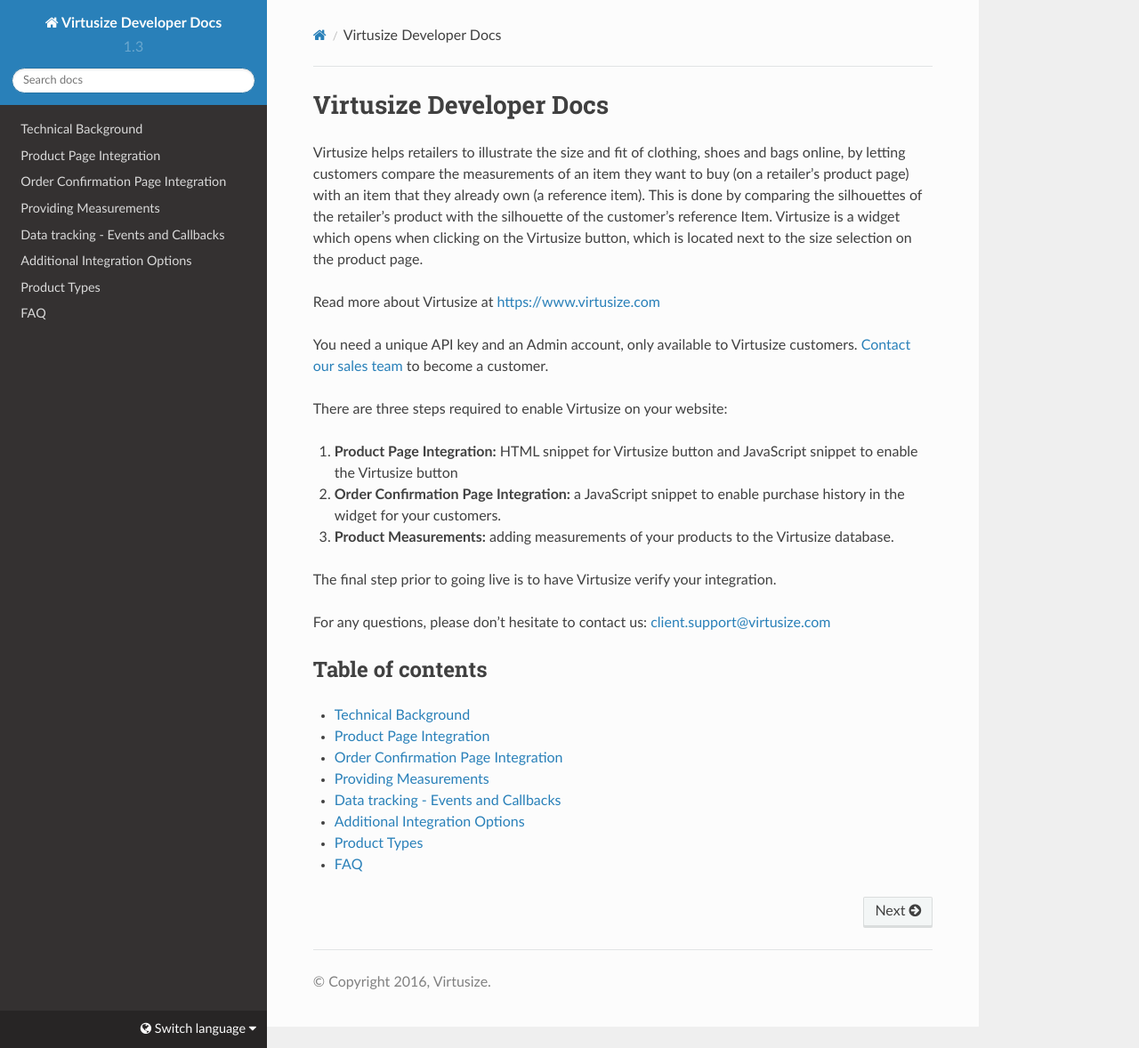
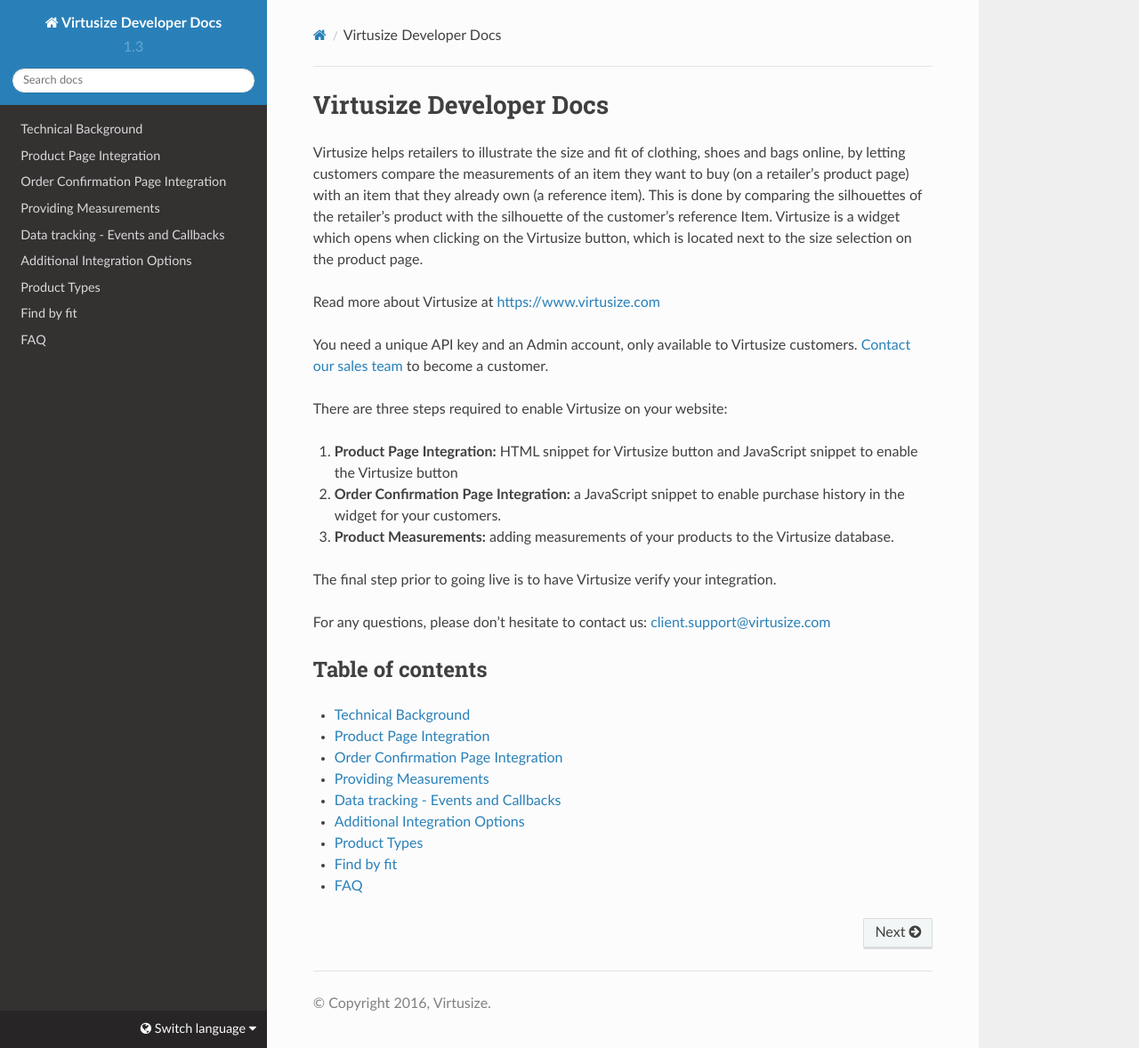
Before and after one commit to virtusize/virtusize.github.io, a Sphinx documentation site: the page built from source/index.rst, in a window 1280 px wide and 1178 px high. Shown: the whole window at 89% size. Built offline with Sphinx 7.4.7 and the Read the Docs theme 2.0.0, drawn with Linux system fonts in a browser that asks for light colours.

Commit message:
Feature: Added FbF to TOC

```diff
--- a/source/index.rst
+++ b/source/index.rst
@@ -43,4 +43,5 @@
    data-tracking/index
    additional-integration-options/index
    product-types/index
+   find-by-fit/index
    faq/index
```
